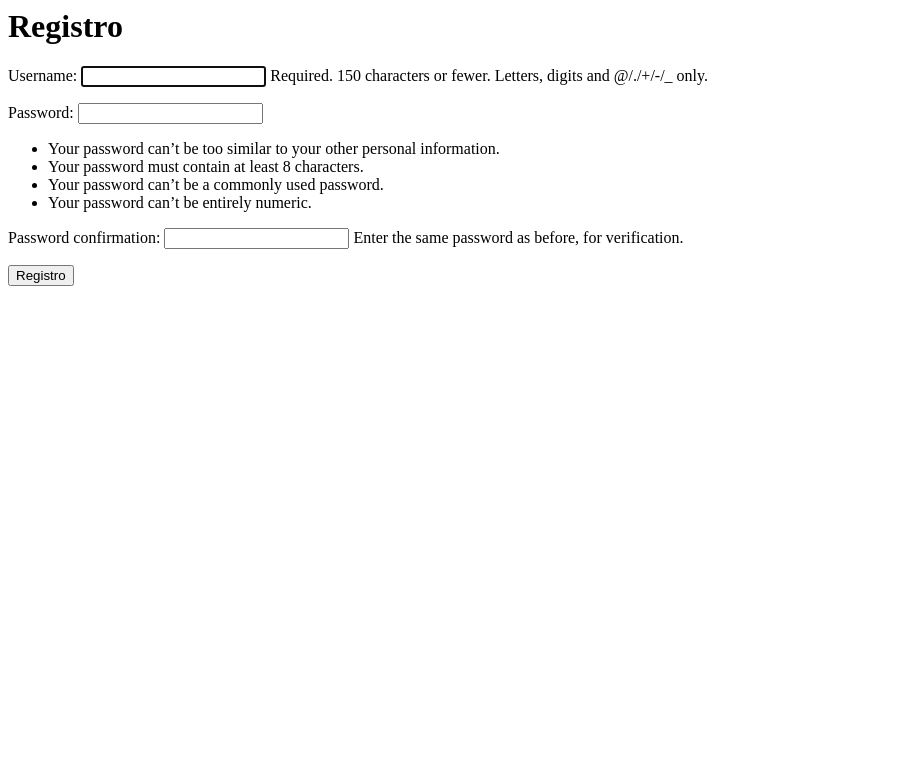
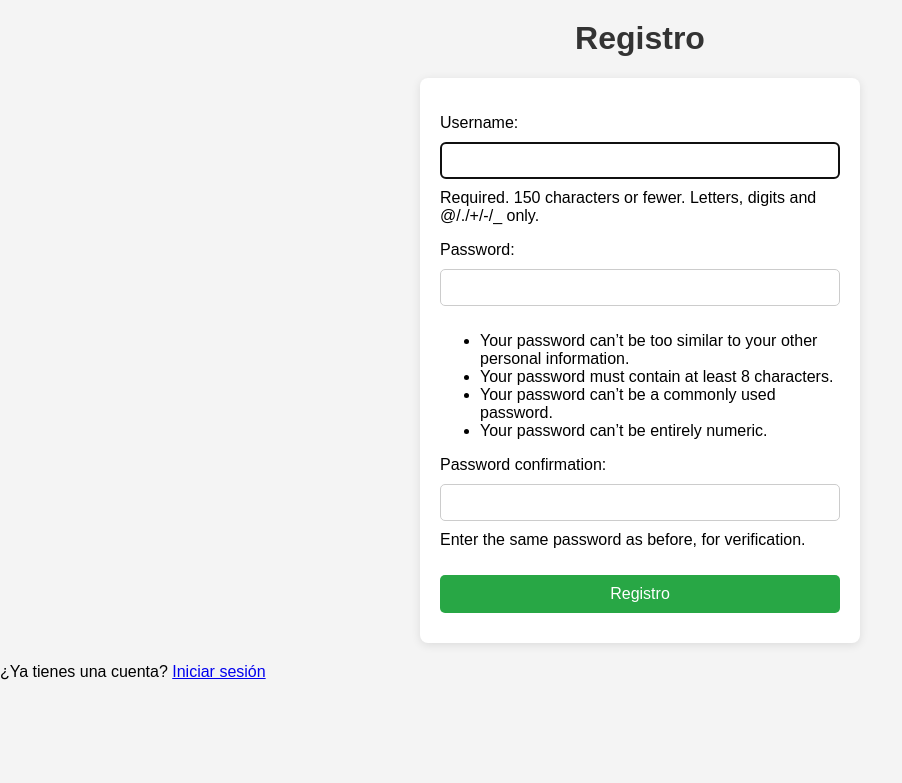
Before and after one commit to JonathanHeredia9922/SistemaGPR, a Django app: page /registro/ in a window 1280 px wide. Shown: the top 783 px of the page, without its empty margins (0-902 px from the left). Run offline with Django 5.2, Linux system fonts and the light colour scheme.

Commit message:
DiseñoCSS

```diff
--- a/SistemaGPR/SistemaGPR/urls.py
+++ b/SistemaGPR/SistemaGPR/urls.py
@@ -15,11 +15,15 @@ Including another URLconf
     2. Add a URL to urlpatterns:  path('blog/', include('blog.urls'))
 """
 from django.contrib import admin
+from django.contrib.auth import views as auth_views
 from django.urls import path
 from app import views
 
 urlpatterns = [
     path('admin/', admin.site.urls),
     path('', views.inicio, name='inicio'),
-    path('registro/', views.registro, name='registro')
+    path('registro/', views.registro, name='registro'),
+    path('login/', auth_views.LoginView.as_view(template_name='login.html'), name='login'),
+    # Ruta para cerrar sesión (puedes usar la vista incorporada también)
+    path('logout/', auth_views.LogoutView.as_view(), name='logout')
 ]
--- /dev/null
+++ b/SistemaGPR/app/static/assets/styles.css
@@ -0,0 +1,50 @@
+/* Estilo general del cuerpo */
+body {
+    font-family: Arial, sans-serif; /* Tipografía */
+    background-color: #f4f4f4; /* Color de fondo */
+    margin: 0; /* Sin margen */
+    padding: 0; /* Sin relleno */
+}
+
+/* Estilo del encabezado */
+h1 {
+    text-align: center; /* Centrar texto */
+    color: #333; /* Color del texto */
+    margin-top: 20px; /* Margen superior */
+}
+
+/* Estilo del formulario */
+form {
+    max-width: 400px; /* Ancho máximo del formulario */
+    margin: 20px auto; /* Centrando el formulario */
+    padding: 20px; /* Relleno dentro del formulario */
+    background: white; /* Fondo blanco */
+    border-radius: 8px; /* Bordes redondeados */
+    box-shadow: 0 2px 10px rgba(0, 0, 0, 0.1); /* Sombra del formulario */
+}
+
+/* Estilo de los elementos del formulario */
+form input[type="text"],
+form input[type="email"],
+form input[type="password"],
+form button {
+    width: 100%; /* Ancho completo */
+    padding: 10px; /* Relleno interno */
+    margin: 10px 0; /* Margen superior e inferior */
+    border: 1px solid #ccc; /* Borde gris claro */
+    border-radius: 5px; /* Bordes redondeados */
+    box-sizing: border-box; /* Asegura que el padding no afecte el ancho total */
+}
+
+/* Estilo del botón */
+form button {
+    background-color: #28a745; /* Color de fondo del botón */
+    color: white; /* Color del texto del botón */
+    border: none; /* Sin borde */
+    cursor: pointer; /* Cambia el cursor al pasar sobre el botón */
+    font-size: 16px; /* Tamaño de fuente del botón */
+}
+
+form button:hover {
+    background-color: #218838; /* Color del botón al pasar el mouse */
+}
--- a/SistemaGPR/app/templates/registro.html
+++ b/SistemaGPR/app/templates/registro.html
@@ -1,13 +1,20 @@
+{% load static %}
+
 <h1>Registro</h1>
 
-<form action="/registro/" method="POST">
+<!-- Vinculando el archivo CSS -->
+<link rel="stylesheet" type="text/css" href="{% static 'assets/styles.css' %}">
 
-    {% csrf_token %}
+<!-- Formulario con clases para facilitar el estilo -->
+<div class="form-container">
+    <form action="/registro/" method="POST" class="registration-form">
+        {% csrf_token %}
+        {{ form.as_p }}
+        <button type="submit" class="btn-submit">Registro</button>
+    </form>
 
-    {{form.as_p}}
-
-    <button>
-        Registro
-    </button>
-
-</form>
+    <!-- Botón para regresar al login -->
+    <div class="login-link">
+        <p>¿Ya tienes una cuenta? <a href="/login/" class="btn-login">Iniciar sesión</a></p>
+    </div>
+</div>
--- a/SistemaGPR/app/views.py
+++ b/SistemaGPR/app/views.py
@@ -3,6 +3,7 @@ from django.http import HttpResponse
 from django.shortcuts import render
 from django.contrib.auth.forms import UserCreationForm
 from django.contrib.auth.models import User
+from django.contrib.auth.views import LoginView
 
 # Create your views here.
 def inicio(request):
@@ -26,3 +27,7 @@ def registro(request):
             except:
                 return HttpResponse('El ususario ya existe')
         return HttpResponse('Las contraseñas no coinciden' )
+
+class CustomLoginView(LoginView):
+    template_name = 'login.html'
+    redirect_authenticated_user = True
```
Also changed, not shown: SistemaGPR/SistemaGPR/settings.py (+14 -2 lines), SistemaGPR/app/templates/login.html (+36 -2 lines), SistemaGPR/app/templates/inicio.html (line endings or trailing spaces), SistemaGPR/db.sqlite3.
